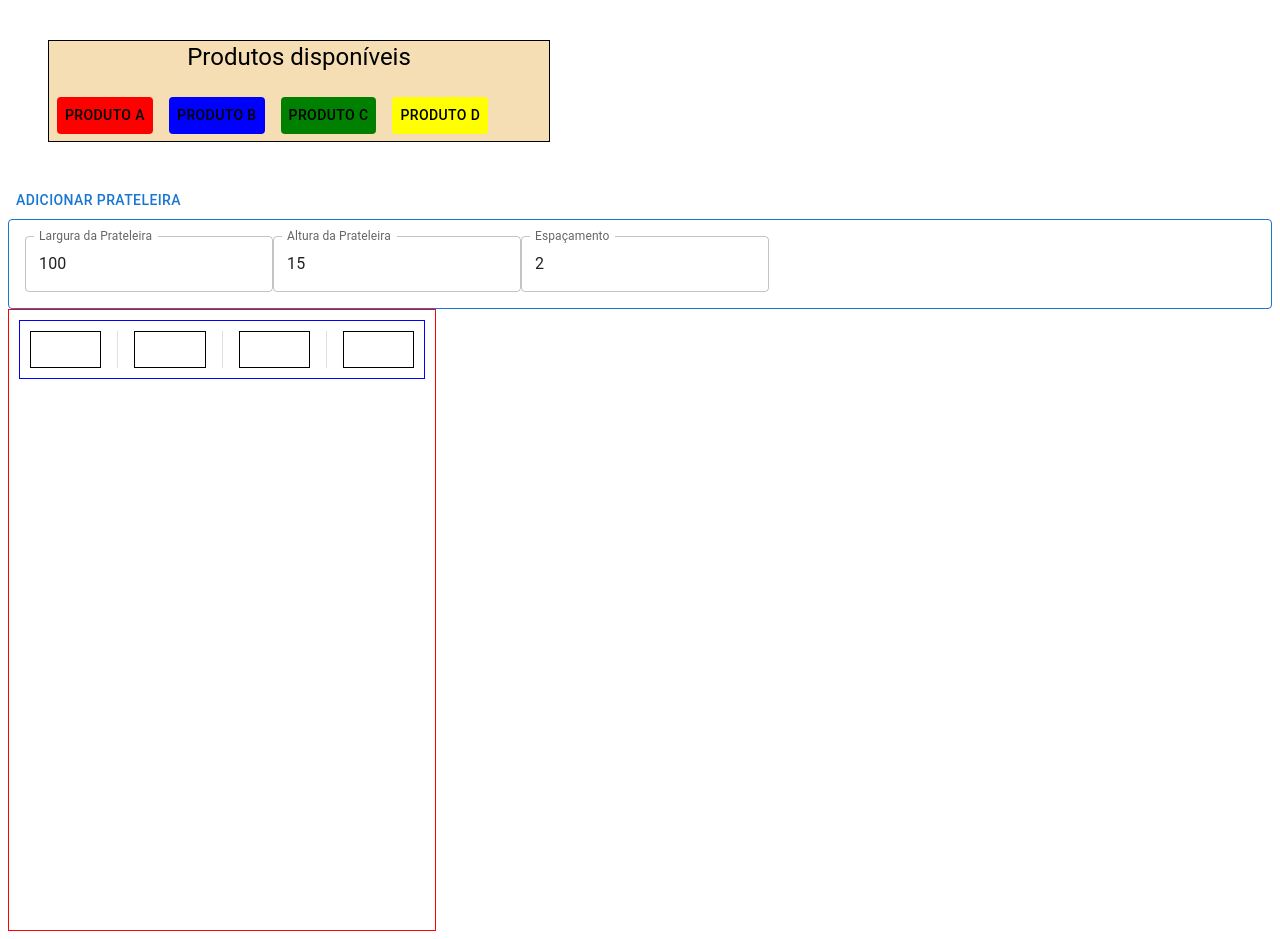
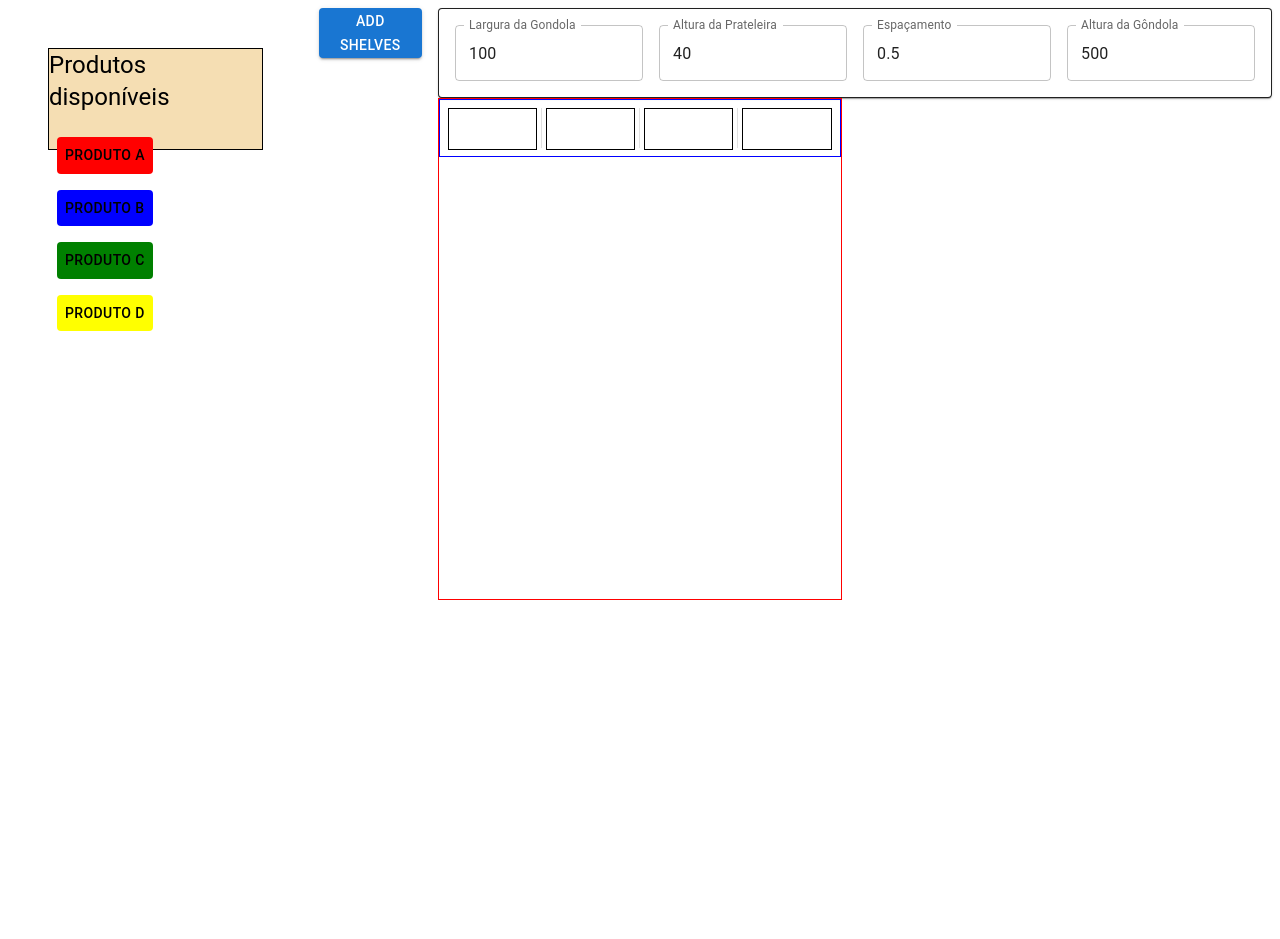
Before and after one commit to MatheusDev19/learning-matirial-ui, a React (Vite) app: page / in a window 1280 px wide. After the commit the page ends 800 px from the top, so only its background shows below. Built offline with nearby package versions, Linux system fonts and the light colour scheme.

Commit message:
feat: update gondola

```diff
--- a/src/components/gondola-control/index.tsx
+++ b/src/components/gondola-control/index.tsx
@@ -1,34 +1,35 @@
-import { Box, TextField } from "@mui/material";
-import { useState } from "react";
+import { Box, Paper, TextField } from "@mui/material";
+import { useState, ReactNode } from "react";
 
-interface GondolaControlProps {
-  setShelfWidth: (width: number) => void;
-  setShelfHeight: (height: number) => void;
-  setGap: (gap: number) => void;
-  gap: number;
+export interface GondolaControlProps {
+  children: (props: {
     shelfWidth: number;
     shelfHeight: number;
+    gap: number;
+    gondolaHeight: number;
+  }) => ReactNode;
 }
 
-export const GondolaControl = ({
-  setShelfWidth,
-  shelfWidth,
-  setShelfHeight,
-  shelfHeight,
-  setGap,
-  gap,
-}: GondolaControlProps) => {
+export const GondolaControl = ({ children }: GondolaControlProps) => {
+  const [shelfWidth, setShelfWidth] = useState<number>(100);
+  const [shelfHeight, setShelfHeight] = useState<number>(40);
+  const [gap, setGap] = useState<number>(.5);
+  const [gondolaHeight, setGondolaHeight] = useState<number>(500);
+
   return (
-    <Box
+    <Box>
+      <Paper
         sx={{
           padding: 2,
           border: 1,
-        borderColor: "primary.main",
           borderRadius: 1,
+          width: 800,
+          gap: 2,
+          display: "flex",
         }}
       >
         <TextField
-        label="Largura da Prateleira"
+          label="Largura da Gondola"
           type="number"
           value={shelfWidth}
           onChange={(e) => setShelfWidth(Number(e.target.value))}
@@ -45,6 +46,15 @@ export const GondolaControl = ({
           value={gap}
           onChange={(e) => setGap(Number(e.target.value))}
         />
+        <TextField
+          label="Altura da Gôndola"
+          type="number"
+          value={gondolaHeight}
+          onChange={(e) => setGondolaHeight(Number(e.target.value))}
+        />
+      </Paper>
+
+      {children({ shelfWidth, shelfHeight, gap, gondolaHeight })}
     </Box>
   );
 };
--- a/src/components/gondola-with-stack/index.tsx
+++ /dev/null
@@ -1,98 +0,0 @@
-import { Divider, Stack, Button } from "@mui/material";
-import { ListProducts } from "../list-products";
-import { useState } from "react";
-import { GondolaControl } from "../gondola-control";
-
-export interface Product {
-  id: number;
-  name: string;
-  color: string;
-  width: number;
-  height: number;
-}
-
-export const products: Product[] = [
-  { id: 1, name: "Produto A", color: "red", width: 80, height: 60 },
-  { id: 2, name: "Produto B", color: "blue", width: 100, height: 80 },
-  { id: 3, name: "Produto C", color: "green", width: 120, height: 100 },
-  { id: 4, name: "Produto D", color: "yellow", width: 140, height: 120 },
-];
-
-export const GondolaWithStack = () => {
-  const [selectedProduct, setSelectedProduct] = useState<Product | null>(null); // armazenar o produto selecionado
-  const [stackProduct, setStackProduct] = useState<Product[]>([]); // armazenar os produtos empilhados
-  const [shelves, setShelves] = useState<number[]>([0]); // armazenar as prateleiras
-  const [shelfWidth, setShelfWidth] = useState<number>(100);
-  const [shelfHeight, setShelfHeight] = useState<number>(15);
-  const [gap, setGap] = useState<number>(2);
-
-  const handleProductClick = (product: Product) => {
-    setSelectedProduct(product);
-  };
-
-  const handleStackClick = (stackId: number) => {
-    if (selectedProduct) {
-      const newStackProduct = [...stackProduct];
-      newStackProduct[stackId] = selectedProduct;
-      setStackProduct(newStackProduct);
-      setSelectedProduct(null);
-    }
-  };
-
-  const addShelf = () => {
-    setShelves([...shelves, shelves.length]);
-  };
-
-  return (
-    <>
-      <ListProducts products={products} onProductClick={handleProductClick} />
-
-      <Button onClick={addShelf}>Adicionar Prateleira</Button>
-
-      <GondolaControl
-        shelfWidth={shelfWidth}
-        setShelfWidth={setShelfWidth}
-        shelfHeight={shelfHeight}
-        setShelfHeight={setShelfHeight}
-        gap={gap}
-        setGap={setGap}
-      />
-
-      <Stack
-        sx={{
-          border: "1px solid red",
-          padding: "10px",
-          width: shelfWidth * 4 + gap * 3,
-          height: 600,
-        }}
-      >
-        {shelves.map((_, shelfIndex) => (
-          // Pratelheira de gondola
-          <Stack
-            key={shelfIndex}
-            direction="row"
-            spacing={gap}
-            divider={<Divider orientation="vertical" flexItem />}
-            sx={{ border: "1px solid blue", padding: "10px", mb: 4 }}
-          >
-            {/* Produto na prateleira */}
-            {[0, 1, 2, 3].map((productIndex) => (
-              <Stack
-                key={productIndex}
-                sx={{
-                  border: "1px solid black",
-                  padding: "10px",
-                  width: shelfWidth,
-                  height: shelfHeight,
-                }}
-                onClick={() => handleStackClick(shelfIndex * 4 + productIndex)} // calcula um índice único para cada stack, combinando o índice da prateleira (shelfIndex) e o índice do produto (productIndex).
-              >
-                {stackProduct[shelfIndex * 4 + productIndex]?.name || ""}
-              </Stack>
-            ))}
-          </Stack>
-        ))}
-      </Stack>
-    </>
-  );
-};
--- /dev/null
+++ b/src/components/gondola/index.tsx
@@ -0,0 +1,116 @@
+import { Divider, Stack, Button, Box } from "@mui/material";
+import { ListProducts } from "../list-products";
+import { useState } from "react";
+import { GondolaControl } from "../gondola-control";
+
+export interface Product {
+  id: number;
+  name: string;
+  color: string;
+  width: number;
+  height: number;
+}
+
+export const products: Product[] = [
+  { id: 1, name: "Produto A", color: "red", width: 80, height: 60 },
+  { id: 2, name: "Produto B", color: "blue", width: 100, height: 80 },
+  { id: 3, name: "Produto C", color: "green", width: 120, height: 100 },
+  { id: 4, name: "Produto D", color: "yellow", width: 140, height: 120 },
+];
+
+export const Gondola = () => {
+  const [selectedProduct, setSelectedProduct] = useState<Product | null>(null); // armazenar o produto selecionado
+  const [stackProduct, setStackProduct] = useState<Product[]>([]); // armazenar os produtos empilhados
+  const [shelves, setShelves] = useState<number[]>([0]); // armazenar as prateleiras
+
+  const handleProductClick = (product: Product) => {
+    setSelectedProduct(product);
+  };
+
+  const handleStackClick = (stackId: number) => {
+    if (selectedProduct) {
+      const newStackProduct = [...stackProduct];
+      newStackProduct[stackId] = selectedProduct;
+      setStackProduct(newStackProduct);
+      setSelectedProduct(null);
+    }
+  };
+
+  const addShelf = () => {
+    setShelves([...shelves, shelves.length]);
+  };
+
+  return (
+    <Box
+      sx={{
+        display: "flex",
+        gap: 2,
+      }}
+    >
+      <ListProducts products={products} onProductClick={handleProductClick} />
+
+      <Button
+        sx={{ width: 200, height: 50 }}
+        variant="contained"
+        onClick={addShelf}
+      >
+        Add shelves
+      </Button>
+
+      <GondolaControl>
+        {({ shelfWidth, shelfHeight, gap, gondolaHeight }) => (
+          <Stack
+            sx={{
+              border: "1px solid red",
+              width: shelfWidth * 4 + gap * 3,
+              height: gondolaHeight,
+            }}
+          >
+            {shelves.map((_, shelfIndex) => (
+              // Pratelheira de gondola
+              <Stack
+                key={shelfIndex}
+                direction="row"
+                spacing={gap}
+                divider={<Divider orientation="vertical" flexItem />}
+                sx={{
+                  border: "1px solid blue",
+                  p: 1,
+                  height: shelfHeight,
+                }}
+              >
+                {/* Produto na prateleira */}
+                {[0, 1, 2, 3].map((productIndex) => (
+                  <Stack
+                    key={productIndex}
+                    sx={{
+                      border: "1px solid black",
+                      width: shelfWidth,
+                      height: shelfHeight,
+                    }}
+                    onClick={() =>
+                      handleStackClick(shelfIndex * 4 + productIndex)
+                    }
+                  >
+                    {stackProduct[shelfIndex * 4 + productIndex] ? (
+                      <Box
+                        sx={{
+                          width: "100%",
+                          height: "100%",
+                          backgroundColor:
+                            stackProduct[shelfIndex * 4 + productIndex].color,
+                        }}
+                      />
+                    ) : (
+                      ""
+                    )}
+                  </Stack>
+                ))}
+              </Stack>
+            ))}
+          </Stack>
+        )}
+      </GondolaControl>
+    </Box>
+  );
+};
--- a/src/components/list-products/index.tsx
+++ b/src/components/list-products/index.tsx
@@ -1,14 +1,15 @@
 import { Box, Button, Typography } from "@mui/material";
-import { Product, products } from "../gondola-with-stack";
+import { Product } from "../gondola";
 
-interface ListProductsProps {
- products: Product[];
- onProductClick: (product: Product) => void;
+export interface ListProductsProps {
+  products: Product[];
+  onProductClick: (product: Product) => void;
 }
 
-export const ListProducts = ({ products, onProductClick }: ListProductsProps) => {
-
-
+export const ListProducts = ({
+  products,
+  onProductClick,
+}: ListProductsProps) => {
   return (
     <Box
       sx={{
@@ -32,7 +33,12 @@ export const ListProducts = ({ products, onProductClick }: ListProductsProps) =>
       {products.map((product) => (
         <Button
           key={product.id}
-          sx={{cursor: 'pointer', bgcolor: product.color, color: "black", m: 1 }}
+          sx={{
+            cursor: "pointer",
+            bgcolor: product.color,
+            color: "black",
+            m: 1,
+          }}
           onClick={() => onProductClick(product)}
         >
           {product.name}
--- a/src/main.tsx
+++ b/src/main.tsx
@@ -1,12 +1,10 @@
 import { StrictMode } from "react";
 import { createRoot } from "react-dom/client";
-// import { Gondola } from "./components/gondola/index.tsx";
-import { GondolaWithStack } from "./components/gondola-with-stack/index.tsx";
+import { Gondola } from "./components/gondola";
 
 
 createRoot(document.getElementById("root")!).render(
   <StrictMode>
-    <GondolaWithStack />
-    {/* <Gondola /> */}
+    <Gondola />
   </StrictMode>
 );
```
Lines whose indentation alone changed are shown as unchanged.
